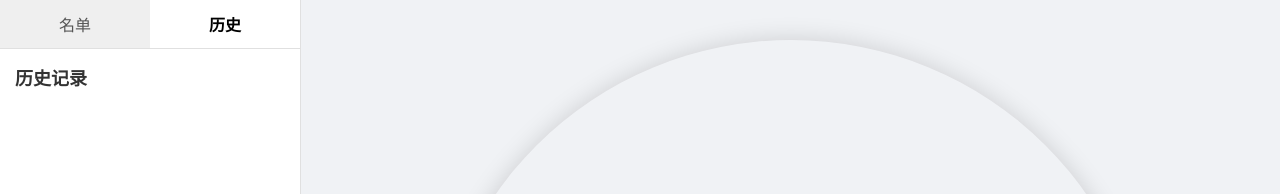
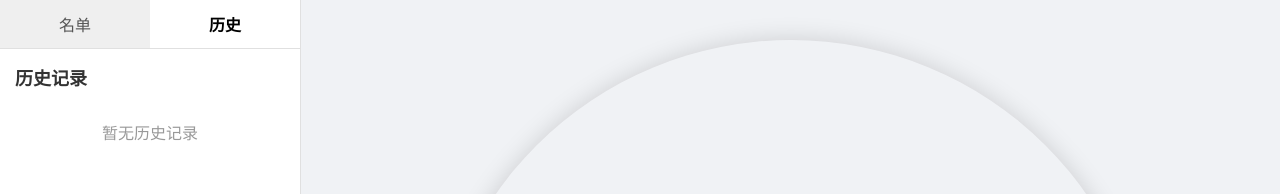
Before and after one commit to JulianFreeman/lucky-names, a Vue app: page / in a window 1280 px wide. Both pictures are taken after a click on the button "历史". Shown: the top 194 px of the page. Built offline with nearby package versions, Linux system fonts and the light colour scheme.

Commit message:
add clear history

```diff
--- a/src/App.vue
+++ b/src/App.vue
@@ -12,6 +12,12 @@ const names = computed(() => {
 
 const handleWinnerSelected = (winner: string) => {
   history.value.unshift(winner);
+};
+
+const clearHistory = () => {
+  if (window.confirm('确定要清空所有历史记录吗？')) {
+    history.value = [];
+  }
 };
 
 // Load data from localStorage on component mount
@@ -48,10 +54,14 @@ watch(history, (newValue) => {
           <textarea v-model="namesInput" placeholder="请输入参与抽奖的名单，每行一个"></textarea>
         </div>
         <div v-if="activeTab === 'history'" class="history-panel">
-          <h3>历史记录</h3>
-          <ul>
+          <div class="history-header">
+            <h3>历史记录</h3>
+            <button @click="clearHistory" class="clear-btn" v-if="history.length > 0">清空记录</button>
+          </div>
+          <ul v-if="history.length > 0">
             <li v-for="(winner, index) in history" :key="index">{{ winner }}</li>
           </ul>
+          <p v-else class="no-history">暂无历史记录</p>
         </div>
       </div>
     </div>
@@ -107,6 +117,7 @@ watch(history, (newValue) => {
   flex: 1;
   padding: 15px;
   overflow-y: auto;
+  min-height: 0; /* Prevents flexbox overflow issue */
 }
 
 /* Modern scrollbar for webkit browsers */
@@ -136,22 +147,58 @@ watch(history, (newValue) => {
   box-sizing: border-box;
 }
 
+.history-panel {
+  display: flex;
+  flex-direction: column;
+  height: 100%;
+}
+
+.history-header {
+  display: flex;
+  justify-content: space-between;
+  align-items: center;
+  margin-bottom: 10px;
+}
+
 .history-panel h3 {
-  margin: 0 0 10px;
+  margin: 0;
   font-size: 18px;
   color: #333;
+}
+
+.clear-btn {
+  border: none;
+  background-color: #ff4d4f;
+  color: white;
+  padding: 4px 8px;
+  border-radius: 4px;
+  cursor: pointer;
+  font-size: 12px;
+  transition: background-color 0.3s;
+}
+
+.clear-btn:hover {
+  background-color: #d9363e;
 }
 
 .history-panel ul {
   list-style: none;
   padding: 0;
   margin: 0;
+  flex: 1;
+  overflow-y: auto;
 }
 
 .history-panel li {
   padding: 8px 0;
   border-bottom: 1px solid #eee;
   color: #555;
+}
+
+.no-history {
+  color: #999;
+  text-align: center;
+  margin-top: 20px;
 }
 
 .main-content {
```
